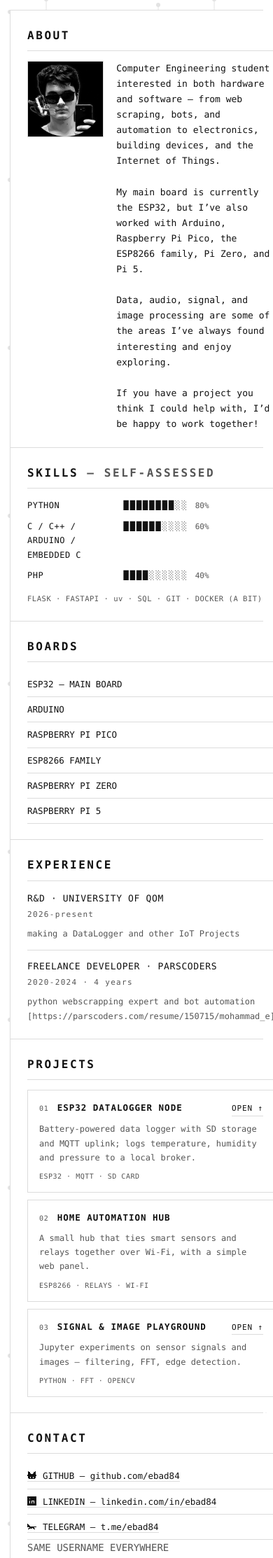
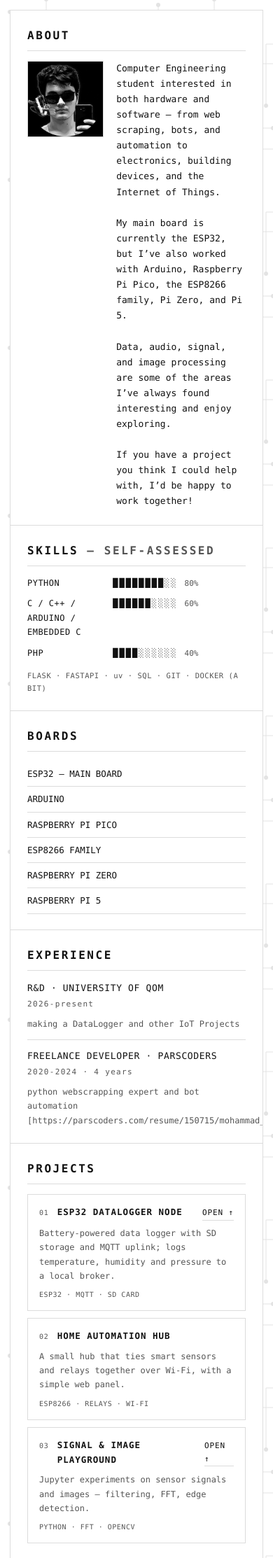
Before and after one commit to ebad84/synapse-resume, a Flask app: page / in a window 390 px wide. Shown: the part 253-2479 px from the top of the page at 70% size. Run offline with Flask 3, Linux system fonts and the light colour scheme.

Commit message:
fixed the overflow on en version on mobiles

```diff
--- a/static/style.css
+++ b/static/style.css
@@ -45,7 +45,7 @@ main{ max-width:1100px; margin:0 auto; padding:24px; }
   .tools{ letter-spacing:.02em; }
   .btn{ letter-spacing:.03em; }
 }
-.cell{ background:var(--paper); padding:22px 24px; }
+.cell{ background:var(--paper); padding:22px 24px; overflow:hidden; }
 .cell.wide{ grid-column:1 / -1; }
 h2{ font-size:16px; letter-spacing:.16em; text-transform:uppercase;
   border-bottom:1px solid var(--line); padding-bottom:8px; margin:0 0 14px; }
```
Also changed, not shown: templates/base.html (line endings or trailing spaces).
